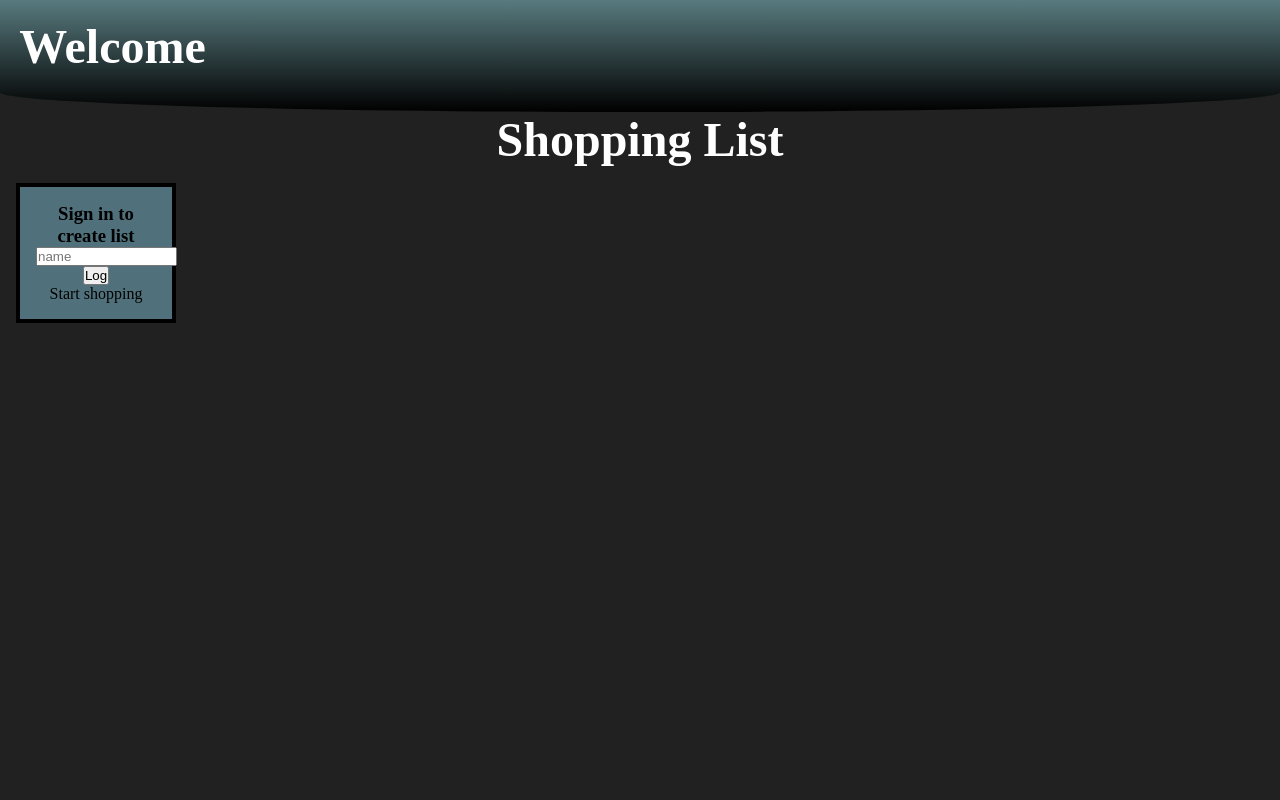
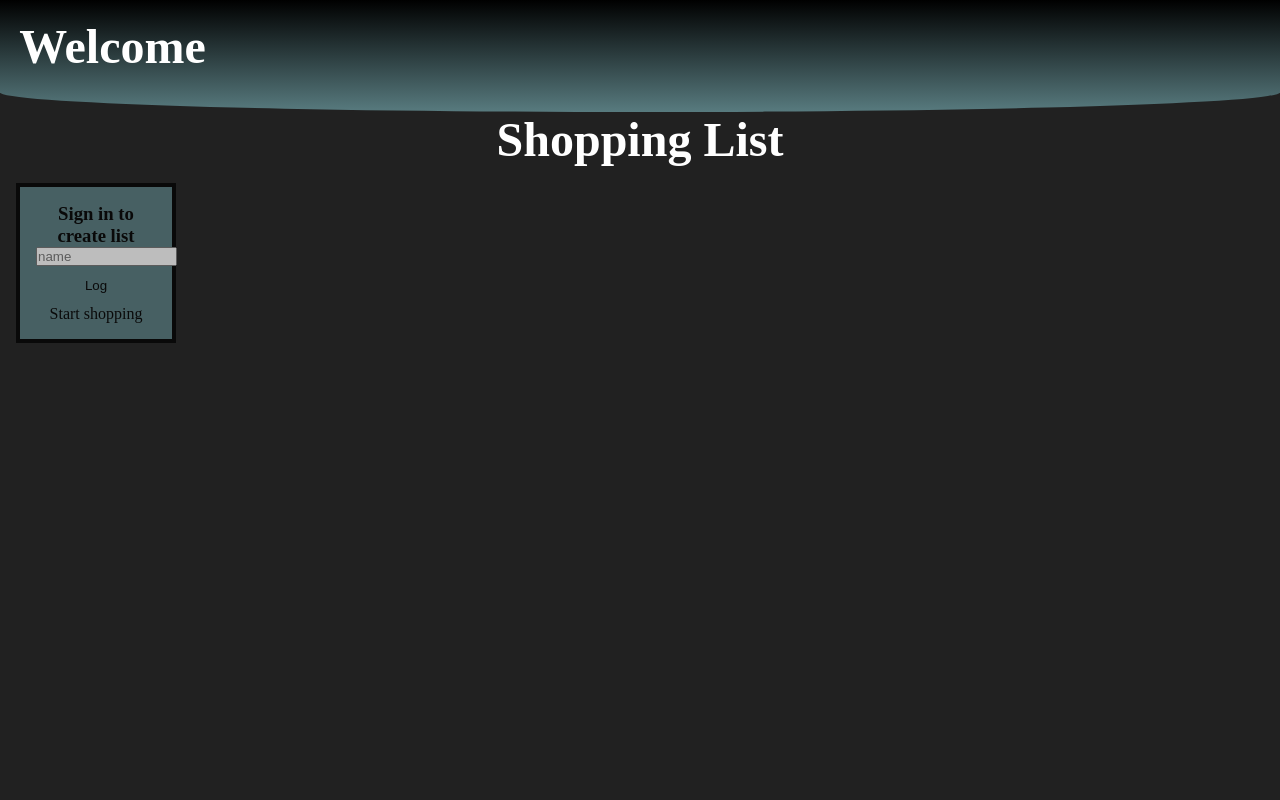
Before and after one commit to Joseph-K-B/shop-list, a React app: page / in a window 1280 px wide. Shown: the top 800 px of the page. Built offline with nearby package versions, Linux system fonts and the light colour scheme.

Commit message:
mock interview #2 & styles

```diff
--- /dev/null
+++ b/src/components/controls/LogControls.css
@@ -0,0 +1,19 @@
+.logOut {
+    background-color: #587B7F;
+    border: 0;
+    margin: 10%;
+}
+
+.logOut:hover {
+    color: white;
+}
+
+.logIn {
+    background-color: #587B7F;
+    border: 0;
+    margin: 10%;
+}
+
+.logIn:hover {
+    color: white;
+}
--- a/src/components/controls/LogControls.jsx
+++ b/src/components/controls/LogControls.jsx
@@ -1,5 +1,6 @@
 import React, { useState } from 'react';
 import { useUser } from '../../context/UserCtx';
+import css from './LogControls.css';
 
 const LogControls = () => {
     const [name, setName] = useState('');
@@ -23,7 +24,13 @@ const LogControls = () => {
                 value={name}
                 onChange={(e) => setName(e.target.value)}
             />
-            <button type='submit' aria-label='log-button'>Log</button>
+            <button
+                type='submit'
+                aria-label='log-button'
+                className={css.logIn}
+            >
+                Log
+            </button>
         </div>
     );
 
@@ -38,6 +45,7 @@ const LogControls = () => {
                     {userName ? null : nameSubmit}
                     {userName && (
                         <button
+                        className={css.logOut}
                             onClick={() => {
                                 setName('')
                                 setUserName('')
--- a/src/components/list/ShopList.css
+++ b/src/components/list/ShopList.css
@@ -4,7 +4,9 @@
 }
 
 .listItem {
-    background-color: #50717b;
+    background: linear-gradient(#587B7F, black);
+    /* background: linear-gradient(black, #587B7F); */
+    /* background-color: #50717b; */
     border-radius: 7% 7% 30% 30%;
     opacity: 80%;
     box-shadow: 4px 2px black ;
@@ -19,5 +21,6 @@
 
 .itemInfo {
     font-size: 1.5rem;
+    /* color: white; */
     color: black;
 }
--- a/src/views/Home/Home.css
+++ b/src/views/Home/Home.css
@@ -8,7 +8,7 @@ header {
     min-height: 10vh;
     min-width: 100vw;
     height: var(--heading-height);
-    background: linear-gradient(#587B7F, black);
+    background: linear-gradient(black, #587B7F);
     border-radius: 0 0 85% 85% / 30%;
 }
 
@@ -23,10 +23,11 @@ main {
 }
 
 footer {
+    color: white;
     margin-top: 3%;
     text-align: center;
     min-height: 12vh;
     min-width: 100vw;
-    background-color: #587B7F;
+    background: linear-gradient(#587B7F, black);
     border-radius: 85% / 10% 85% 0 0;
 }
--- a/src/views/Shopping/Shopping.css
+++ b/src/views/Shopping/Shopping.css
@@ -6,14 +6,15 @@
 }
 
 .add {
+    opacity: 70%;
     color: black;
     display: flex;
     flex-direction: column;
     justify-content: space-between;
-    max-height: 10rem;
+    max-height: 12rem;
     max-width: 10rem;
     border: 0.25rem black solid;
-    background-color: #50717b;
+    background-color: #587B7F;
     padding: 5%;
     margin: 5%;
 }
--- a/src/views/Shopping/Shopping.jsx
+++ b/src/views/Shopping/Shopping.jsx
@@ -5,10 +5,7 @@ import ShopList from "../../components/list/ShopList";
 import itemReducer from "../../utils/ItemReducer"
 import css from './Shopping.css';
 
-const initialState = [
-//   {id: 1, name: 'test', done: false},
-//   {id: 2, name: 'test-2', done: false},
-]
+const initialState = []
 
 function Shopping() {
     const [items, dispatch] = useReducer(itemReducer, initialState);
```
Also changed, not shown: 2 other files (tests, documents, lock files or other folders).
